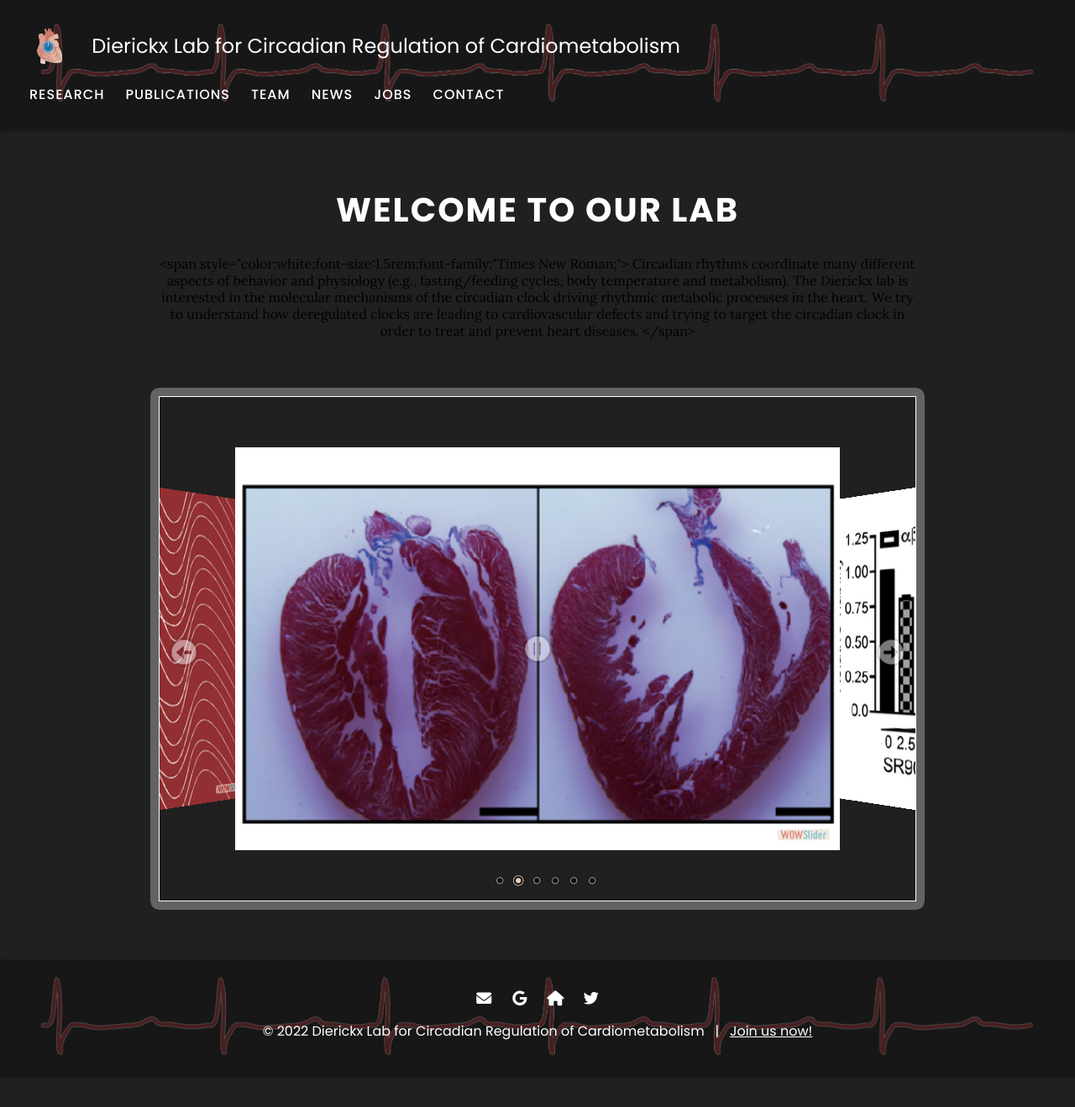
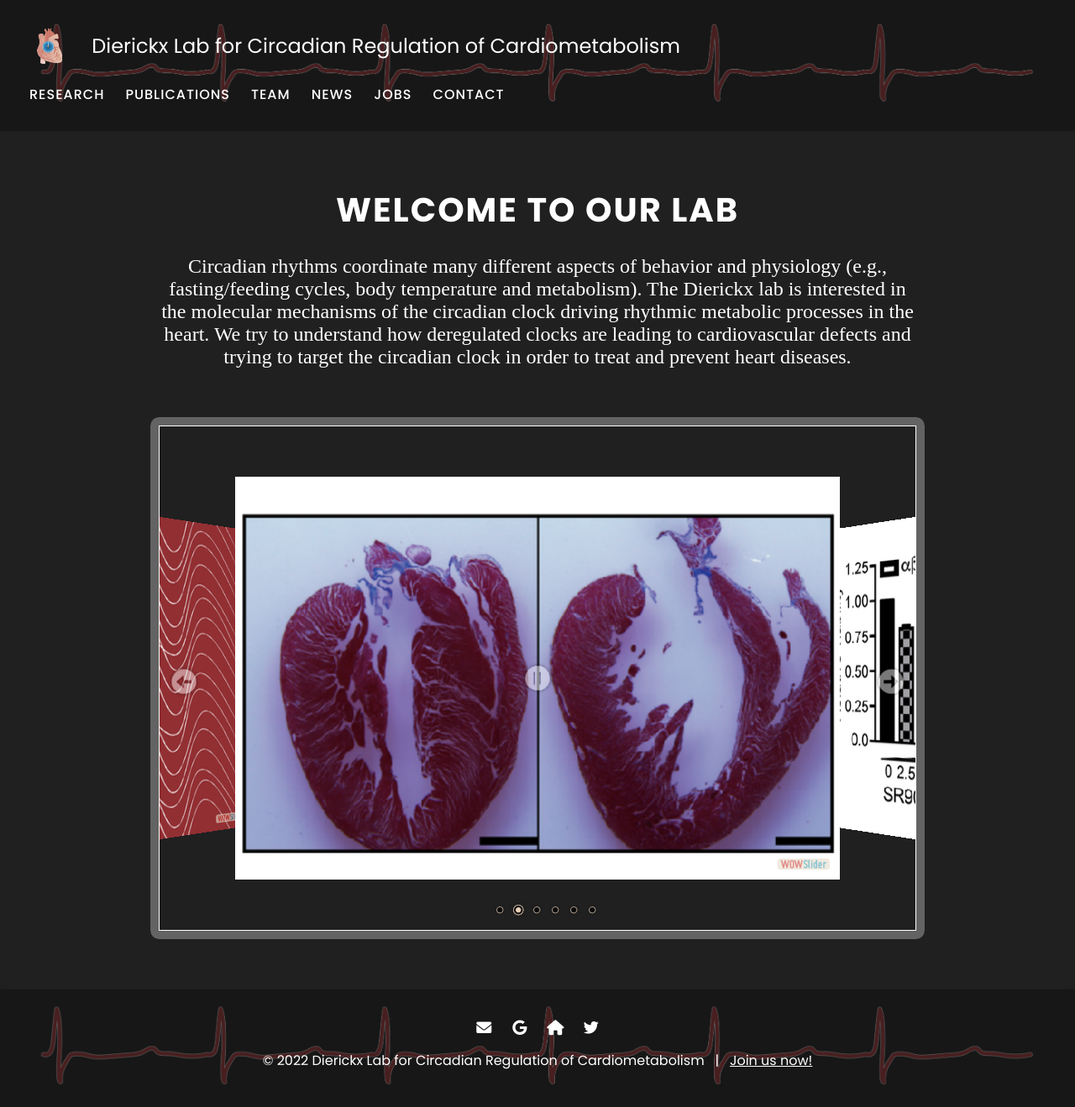
Before and after one commit to theDierickxLab/theDierickxLab, a Jekyll site: the page built from index.md, in a window 1280 px wide. Shown: the whole page at 84% size. Built offline with Jekyll 4.4.1, drawn with Linux system fonts in a browser that asks for light colours; before the commit the page ends 1284 px from its top, so only the background shows below that.

Commit message:
Update index.md

```diff
--- a/index.md
+++ b/index.md
@@ -7,7 +7,7 @@ title: Home
 {:.center}
 
 <div>
-  <span style="color:white;font-size:1.5rem;font-family:"Times New Roman;">
+  <span style="color:white;font-size:1.5rem;font-family:Times New Roman;">
 Circadian rhythms coordinate many different aspects of behavior and physiology (e.g., fasting/feeding cycles, body temperature and metabolism). The Dierickx lab is interested in the molecular mechanisms of the circadian clock driving rhythmic metabolic processes in the heart. We try to understand how deregulated clocks are leading to cardiovascular defects and trying to target the circadian clock in order to treat and prevent heart diseases.
   </span>
 </div>
```
